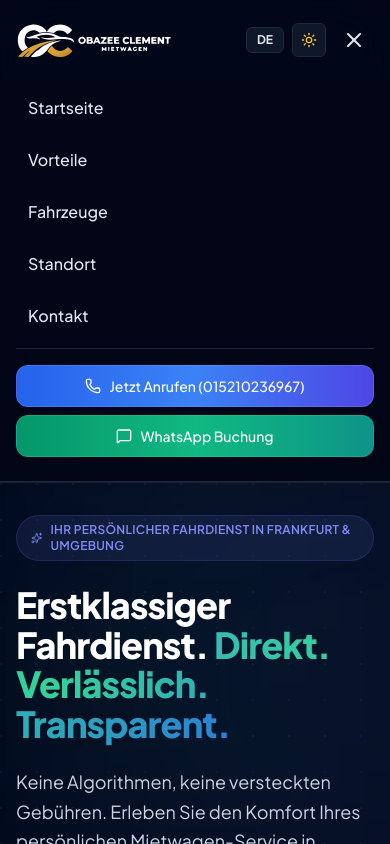
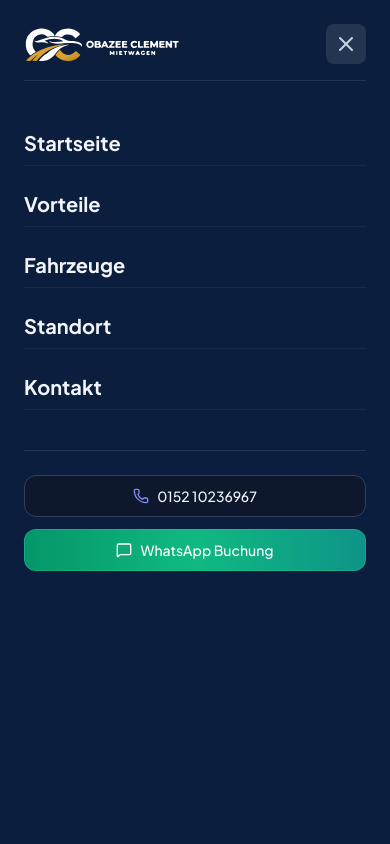
Before and after one commit to BlessedUzama/Mietwagen, a React (Vite) app: page / in a window 390 px wide. Both pictures are taken after a click on the button 354 px from the left and 40 px from the top of the page. Shown: the top 844 px of the page. Built offline with nearby package versions, Linux system fonts and the light colour scheme.

Commit message:
fix: move mobile menu outside nav containing block to restore full-screen overlay

```diff
--- a/src/components/layout/Navbar.tsx
+++ b/src/components/layout/Navbar.tsx
@@ -1,7 +1,6 @@
 import React, { useState, useEffect } from 'react';
 import { useTranslation } from 'react-i18next';
 import { Link, useNavigate, useLocation } from 'react-router-dom';
-import { motion, AnimatePresence } from 'framer-motion';
 import { Sun, Moon, Phone, Menu, X, Globe, MessageSquare } from 'lucide-react';
 import { useTheme } from '../../context/ThemeContext';
 import { useLanguage } from '../../context/LanguageContext';
@@ -69,7 +68,8 @@ export const Navbar: React.FC = () => {
   };
 
   return (
-    <nav className="w-full bg-white/80 dark:bg-slate-950/80 backdrop-blur-xl transform-gpu border-b border-slate-200/80 dark:border-slate-800/80 transition-colors duration-300">
+    <>
+      <nav className="w-full bg-white/80 dark:bg-slate-950/80 backdrop-blur-xl transform-gpu border-b border-slate-200/80 dark:border-slate-800/80 transition-colors duration-300 relative z-30">
         <div className="max-w-7xl mx-auto px-4 sm:px-6 lg:px-8">
           <div className="flex items-center justify-between h-20">
             {/* Logo */}
@@ -154,39 +154,50 @@ export const Navbar: React.FC = () => {
 
               <button
                 onClick={() => setMobileMenuOpen(!mobileMenuOpen)}
-              className="p-2 text-slate-700 dark:text-slate-200 focus:outline-none"
+                className="p-2 text-slate-700 dark:text-slate-200 focus:outline-none cursor-pointer"
+                aria-label="Toggle Navigation Menu"
               >
                 {mobileMenuOpen ? <X className="w-6 h-6" /> : <Menu className="w-6 h-6" />}
               </button>
             </div>
           </div>
         </div>
+      </nav>
 
-      {/* Mobile Drawer Menu */}
-      <AnimatePresence>
+      {/* Mobile Menu Overlay - OUTSIDE nav to break free from transform-gpu containing block */}
       {mobileMenuOpen && (
-          <motion.div
-            initial={{ opacity: 0, height: 0 }}
-            animate={{ opacity: 1, height: 'auto' }}
-            exit={{ opacity: 0, height: 0 }}
-            transition={{ duration: 0.3 }}
-            className="md:hidden border-b border-slate-200 dark:border-slate-800 bg-white/95 dark:bg-slate-950/95 backdrop-blur-2xl px-4 pt-2 pb-6 space-y-3"
+        <div className="fixed inset-0 z-50 flex flex-col bg-[#0B1E3D] text-white p-6 space-y-6 overflow-y-auto">
+          {/* Top Bar with Logo & Close Button */}
+          <div className="flex items-center justify-between pb-4 border-b border-white/10">
+            <BrandLogo />
+            <button
+              onClick={() => setMobileMenuOpen(false)}
+              className="p-2 text-slate-300 hover:text-white rounded-lg bg-white/10 cursor-pointer"
+              aria-label="Close menu"
             >
+              <X className="w-6 h-6" />
+            </button>
+          </div>
+
+          {/* Nav Links Container */}
+          <div className="flex flex-col space-y-4 py-4">
             {navLinks.map((link) => (
               <a
                 key={link.id}
                 href={`#${link.id}`}
                 onClick={(e) => handleNavClick(e, link.id)}
-                className="block px-3 py-2 rounded-lg text-base font-medium text-slate-800 dark:text-slate-200 hover:bg-slate-100 dark:hover:bg-slate-900"
+                className="text-xl font-bold text-slate-100 hover:text-indigo-400 transition-colors py-2 border-b border-white/5"
               >
                 {link.label}
               </a>
             ))}
+          </div>
 
-            <div className="pt-4 border-t border-slate-200 dark:border-slate-800 flex flex-col gap-2">
+          {/* Bottom Action Buttons */}
+          <div className="pt-6 border-t border-white/10 flex flex-col gap-3 mt-auto">
             <a href="tel:015210236967" className="w-full">
-                <ShinyBordersButton variant="primary" fullWidth icon={<Phone className="w-4 h-4" />}>
-                  {t('nav.callNow')} (015210236967)
+              <ShinyBordersButton variant="outline" fullWidth icon={<Phone className="w-4 h-4 text-indigo-400" />}>
+                0152 10236967
               </ShinyBordersButton>
             </a>
             <a
@@ -195,14 +206,13 @@ export const Navbar: React.FC = () => {
               rel="noopener noreferrer"
               className="w-full"
             >
-                <ShinyBordersButton variant="whatsapp" fullWidth icon={<MessageSquare className="w-4 h-4" />}>
+              <ShinyBordersButton variant="whatsapp" fullWidth icon={<MessageSquare className="w-4 h-4 text-white" />}>
                 {t('nav.whatsappRide')}
               </ShinyBordersButton>
             </a>
           </div>
-          </motion.div>
+        </div>
       )}
-      </AnimatePresence>
-    </nav>
+    </>
   );
 };
```
Lines whose indentation alone changed are shown as unchanged.
